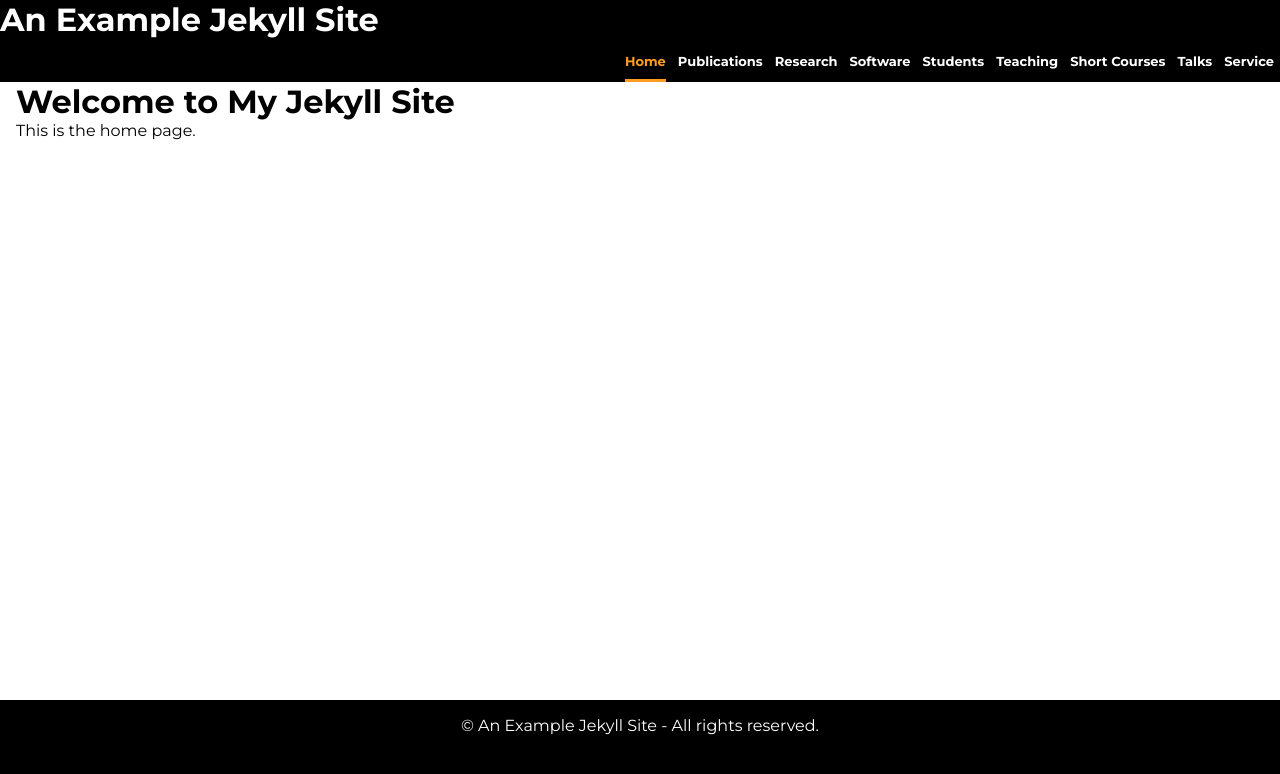
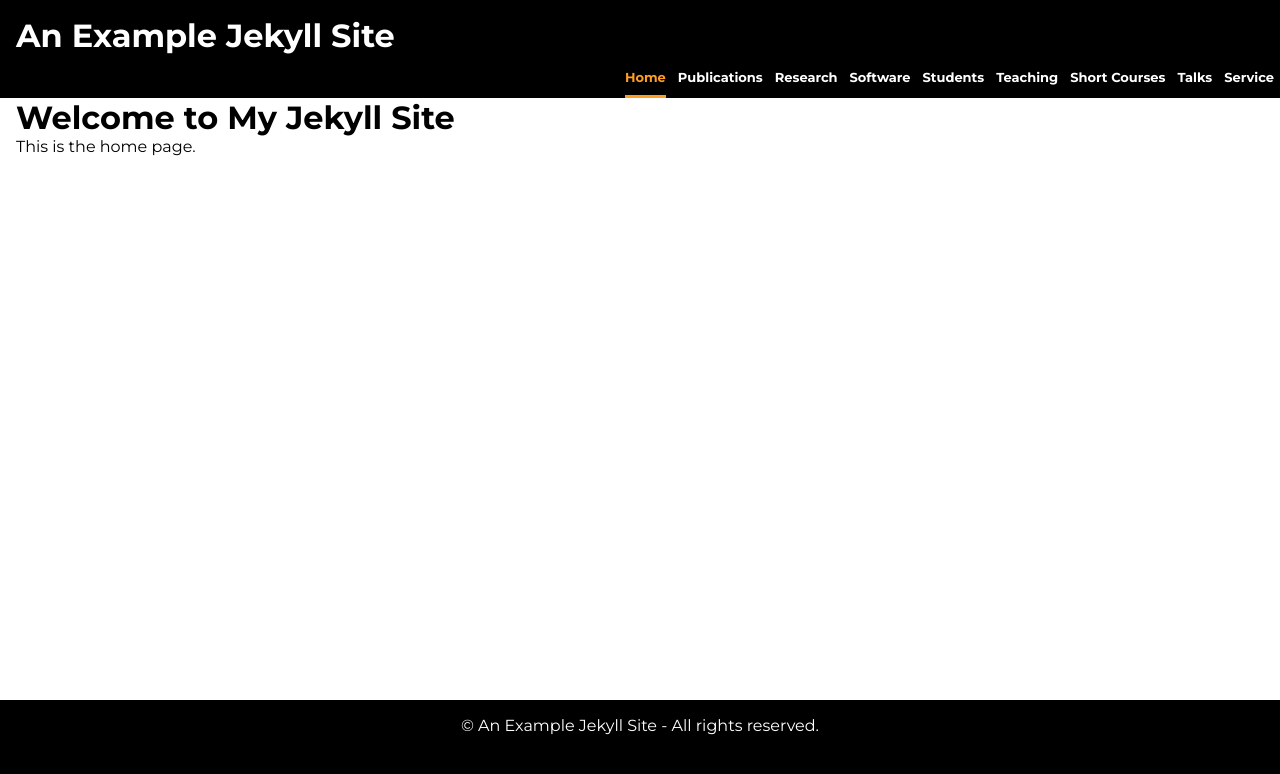
Before and after one commit to pubino/pubino.github.io, a Jekyll site: the page built from index.md, in a window 1280 px wide. Shown: the top 774 px of the page. Built offline with Jekyll 4.4.1, drawn with Linux system fonts in a browser that asks for light colours.

Commit message:
Simplified header

```diff
--- a/assets/css/style.css
+++ b/assets/css/style.css
@@ -19,6 +19,10 @@ body {
   display: flex;
   flex-direction: column;
   flex-grow: 1; /* Allow the page content to grow and fill available space */
+}
+
+[class="header-container"] {
+  padding: 1rem 0 0 1rem;
 }
 
 header {
```
